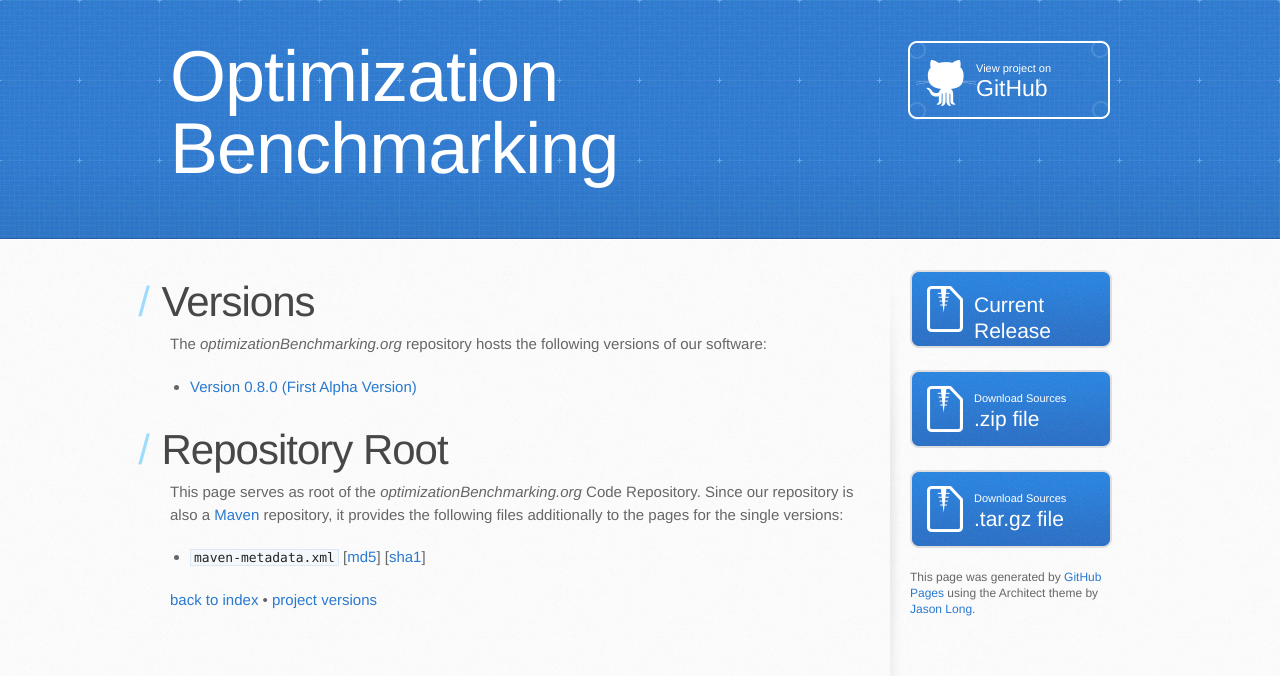
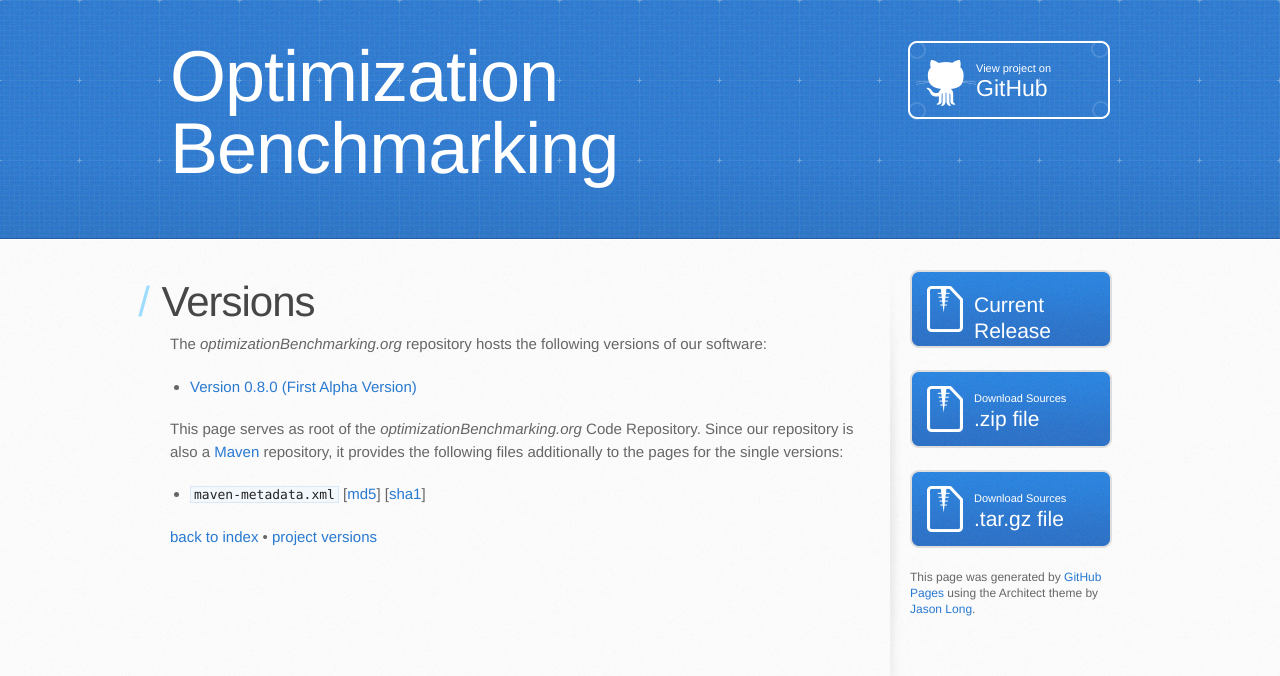
Before and after one commit to optimizationBenchmarking/optimizationBenchmarking, a Jekyll site: the page built from repo/optimizationBenchmarking/org/optimizationBenchmarking/index.md, in a window 1280 px wide. Shown: the top 676 px of the page. Built offline with Jekyll 4.4.1, drawn with Linux system fonts in a browser that asks for light colours; Markdown is read by kramdown in place of the engine named in the settings.

Commit message:
Small modification to repository main page

```diff
--- a/repo/optimizationBenchmarking/org/optimizationBenchmarking/index.md
+++ b/repo/optimizationBenchmarking/org/optimizationBenchmarking/index.md
@@ -2,9 +2,6 @@
 layout: outerRepo
 title: optimizationBenchmarking.org Code Repository
 ---
-
-# Repository Root
-
 This page serves as root of the *optimizationBenchmarking.org* Code Repository. Since
 our repository is also a [Maven](http://en.wikipedia.org/wiki/Apache_Maven) repository,
 it provides the following files additionally to the pages for the single versions:
```
